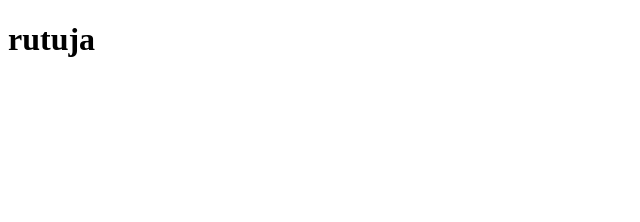
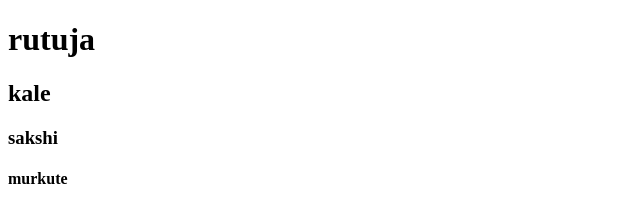
Before and after one commit to kalerutu/icp10-new-repo, a plain HTML site: page index.html in a window 1280 px wide. Shown: the whole page, without its empty margins (0-640 px from the left). Drawn offline with Linux system fonts and the light colour scheme.

Commit message:
new msg added

```diff
--- a/index.html
+++ b/index.html
@@ -6,5 +6,8 @@
 </head>
 <body>
     <h1>rutuja</h1>
+    <h2>kale</h2>
+    <h3>sakshi</h3>
+    <h4>murkute</h4>
 </body>
 </html>
```
